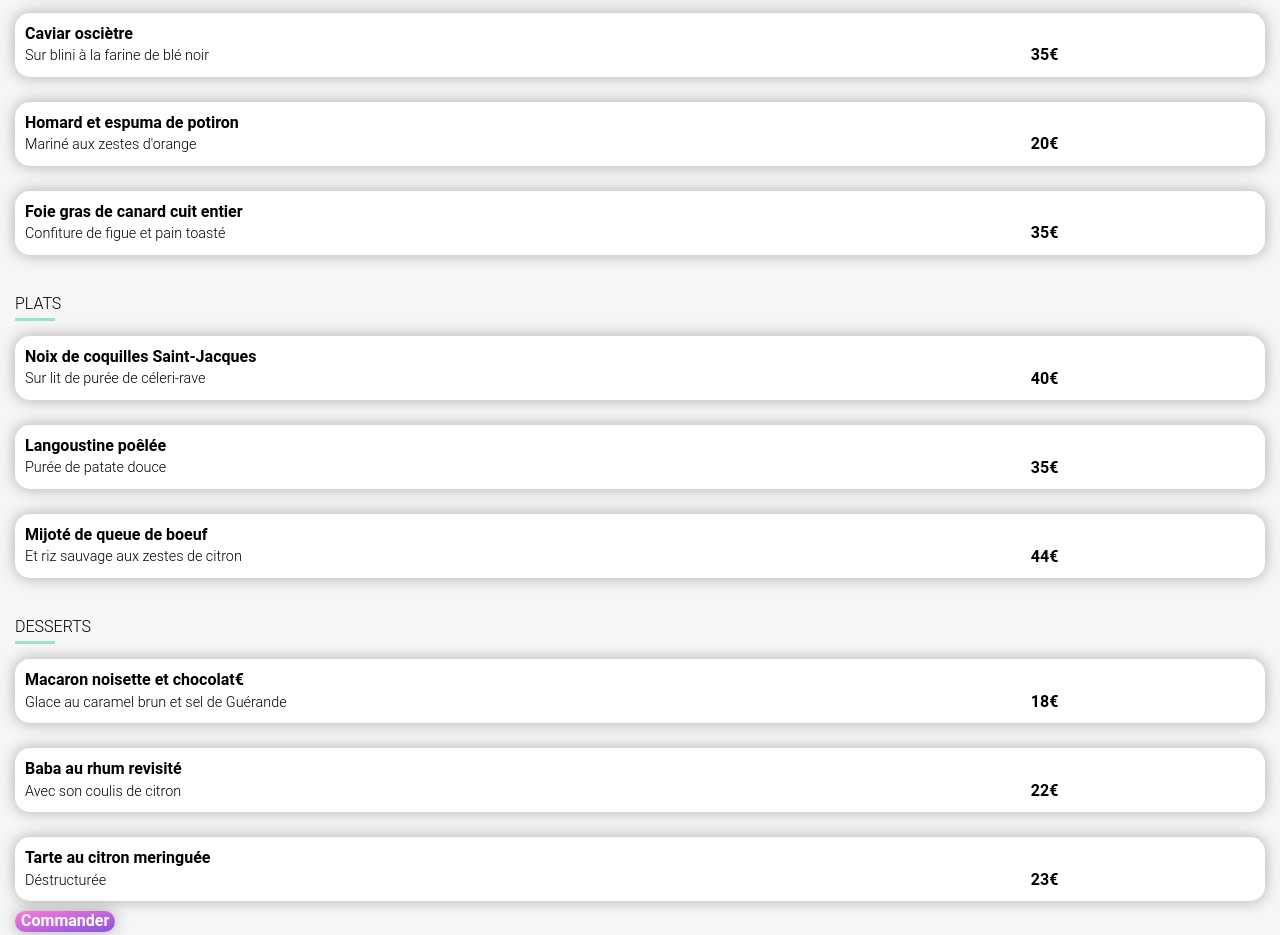
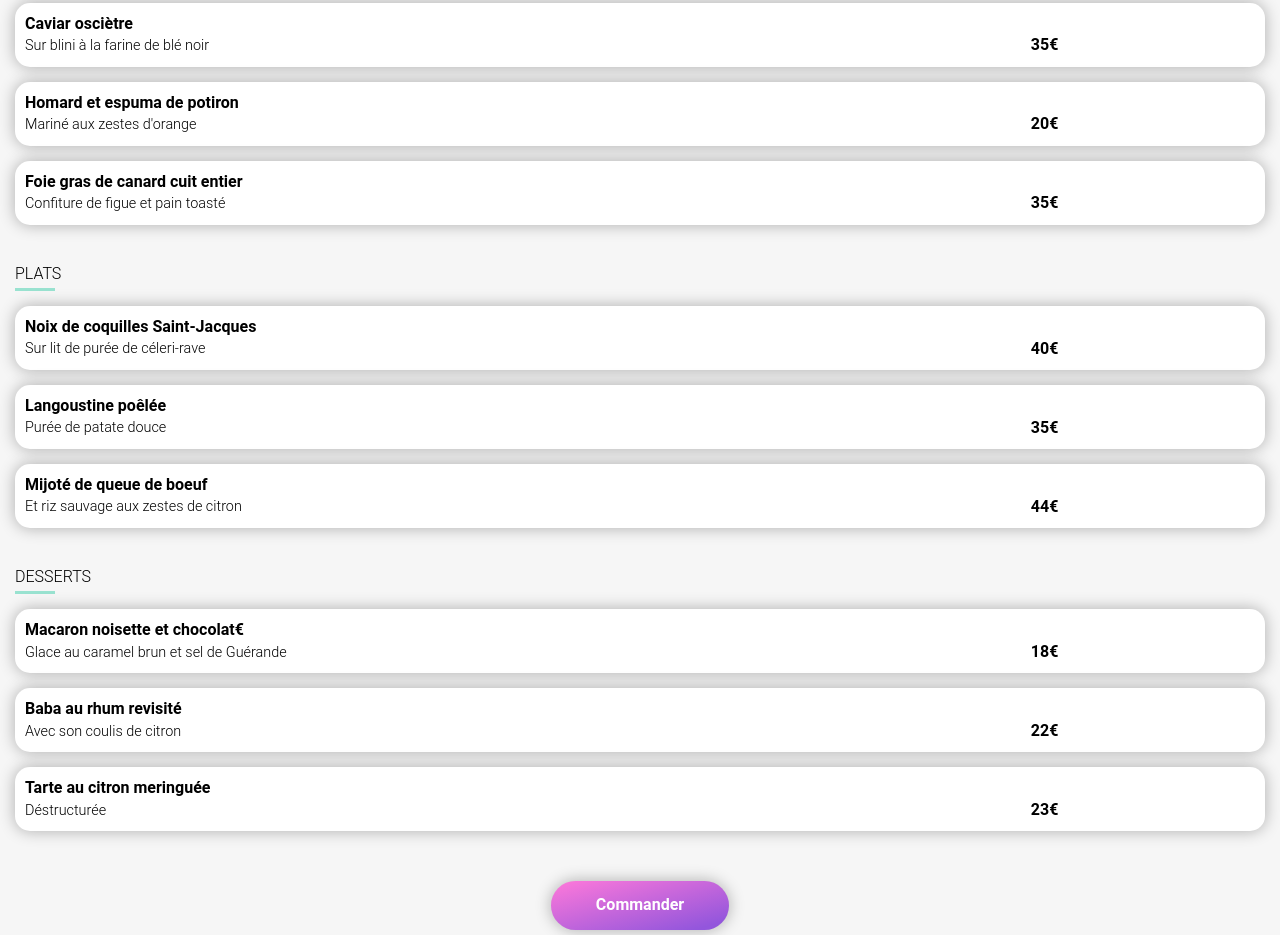
Before and after one commit to VGrolleau/VirginieGrolleau_3_02032022, a website: page menu-note.html in a window 1280 px wide. Shown: the part 431-1366 px from the top of the page. Drawn offline with Linux system fonts and the light colour scheme; a web font is replaced by a local one.

Commit message:
Fix bug menu btn

```diff
--- a/sass/pages/_menu.scss
+++ b/sass/pages/_menu.scss
@@ -13,6 +13,8 @@
     position: relative;
     top: 220px;
     margin-bottom: 220px;
+    display: flex;
+    flex-direction: column;
     &-header {
         @include flex-between-center;
         &__ttl {
@@ -66,8 +68,6 @@
     .dishes-list {
         margin-top: 30px;
         // text-align: center;
-        display: flex;
-        flex-direction: column;
         &__ttl {
             margin: 0;
         }
@@ -157,10 +157,10 @@
                 @include shadow-box-hover;
             }
         }
-        .btn {
-            align-self: center;
-            margin: 40px auto;
-            padding: 15px 45px;
-        }
+    }
+    .btn {
+        align-self: center;
+        margin: 40px auto;
+        padding: 15px 45px;
     }
 }
```
Also changed, not shown: menu-palette.html (+2 -2 lines), public/css/style.css, 1 other file.
